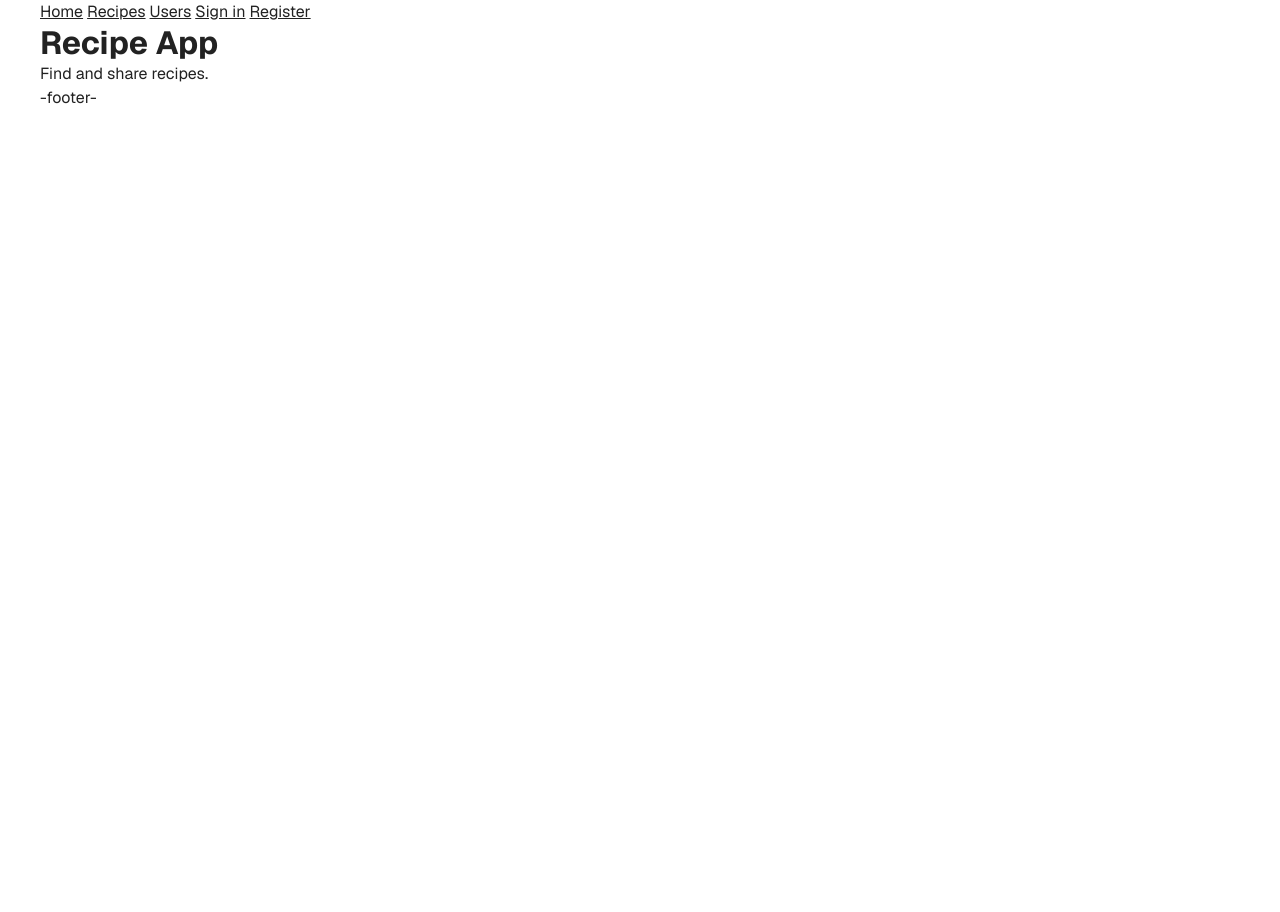
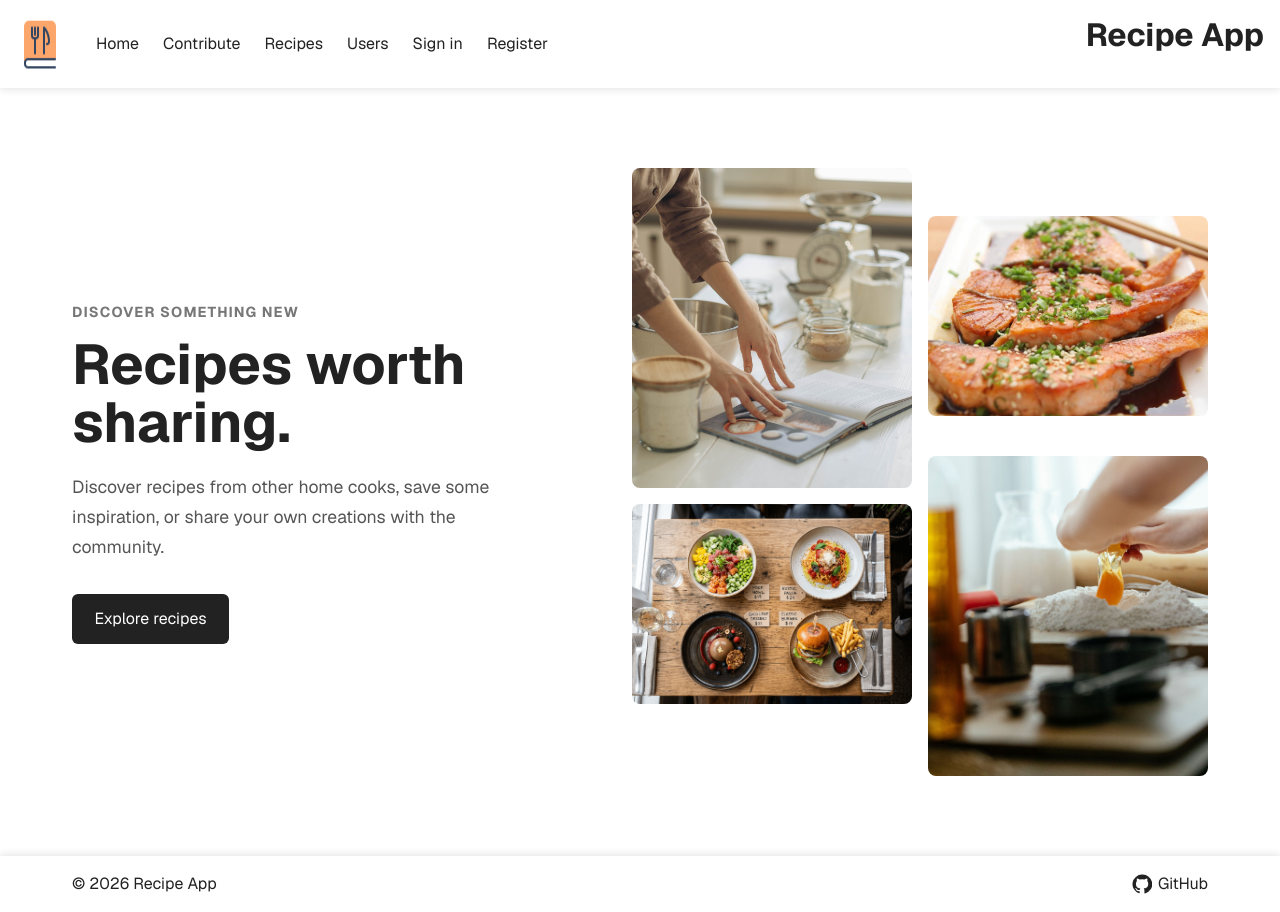
Before and after one commit to oskari6/web-project-recipes, a Flask app: page / in a window 1280 px wide. Before the commit the page ends 104 px from the top, so only its background shows below. Run offline with Flask 3, Linux system fonts and the light colour scheme.

Commit message:
Kotisivun hero kuvat ja tyylit

```diff
--- a/static/css/main.css
+++ b/static/css/main.css
@@ -174,6 +174,146 @@ dialog::backdrop {
   }
 }
 
+header {
+  width: 100%;
+  background: var(--color-background);
+  box-shadow: 0 2px 8px rgba(0, 0, 0, 0.1);
+  display: flex;
+  padding: 1em;
+}
+
+header nav {
+  display: flex;
+  align-items: center;
+  gap: 1.5rem;
+
+  max-width: 1200px;
+  margin: 0 auto;
+  padding: 1rem 2rem;
+}
+
+header nav a {
+  color: #222;
+  text-decoration: none;
+}
+
+header nav a:hover {
+  text-decoration: underline;
+  font-weight: bold;
+}
+
+footer {
+  width: 100%;
+  background: var(--color-background);
+  box-shadow: 0 -2px 8px rgba(0, 0, 0, 0.1);
+  margin-top: auto;
+}
+
+.footer-container {
+  max-width: 1200px;
+  margin: 0 auto;
+  padding: 1rem 2rem;
+
+  display: flex;
+  align-items: center;
+  justify-content: space-between;
+}
+
+.footer-container a {
+  color: #222;
+  text-decoration: none;
+  display: flex;
+  align-items: center;
+  gap: 0.4rem;
+}
+
+.footer-container a:hover {
+  text-decoration: underline;
+}
+
+.hero {
+  max-width: 1200px;
+  margin: 0 auto;
+  padding: 5rem 2rem;
+
+  display: grid;
+  grid-template-columns: 1fr 1.2fr;
+  align-items: center;
+  gap: 5rem;
+}
+
+/* Text */
+
+.hero-text {
+  max-width: 500px;
+}
+
+.hero-label {
+  font-size: 0.9rem;
+  font-weight: bold;
+  text-transform: uppercase;
+  letter-spacing: 0.08em;
+  color: #777;
+}
+
+.hero h1 {
+  font-size: 3.5rem;
+  line-height: 1.05;
+  margin: 0.7rem 0 1.2rem;
+}
+
+.hero p {
+  font-size: 1.1rem;
+  line-height: 1.7;
+  color: #555;
+  margin-bottom: 2rem;
+}
+
+.hero-button {
+  display: inline-block;
+  padding: 0.8rem 1.4rem;
+
+  background: #222;
+  color: var(--color-background);
+  text-decoration: none;
+  border-radius: 6px;
+}
+
+.hero-button:hover {
+  background: #444;
+}
+
+/* Images */
+
+.hero-images {
+  display: grid;
+  grid-template-columns: 1fr 1fr;
+  gap: 1rem;
+}
+
+.hero-image {
+  width: 100%;
+  object-fit: cover;
+  border-radius: 8px;
+}
+
+.hero-image.vertical {
+  height: 320px;
+}
+
+.hero-image.horizontal {
+  height: 200px;
+}
+
+/* staggered layout */
+.hero-image:nth-child(2) {
+  margin-top: 3rem;
+}
+
+.hero-image:nth-child(4) {
+  margin-top: -3rem;
+}
+
 /* Accessibility */
 :focus-visible {
   outline: 2px solid currentColor;
--- a/templates/base.html
+++ b/templates/base.html
@@ -13,26 +13,44 @@
 
   <body>
     <header>
+    <img src="/static/images/icon.png"/>
       <nav class="container">
         <a href="/">Home</a>
+        <a href="/recipes/create">Contribute</a>
         <a href="/recipes">Recipes</a>
         <a href="/users">Users</a>
         {% if session.user_id %}
           {% include "auth/logout.html" %}
-          <b><span>Signed in as {{ session.username }}</span></b>
+          <a href="/users/{{session.user_id}}">Sign in</a>
         {% else %}
-        <a href="/auth/login">Sign in</a>
-        <a href="/auth/register">Register</a>
+          <a href="/auth/login">Sign in</a>
+          <a href="/auth/register">Register</a>
         {% endif %}
       </nav>
+        <h1 style="margin-left: auto; white-space: nowrap;">Recipe App</h1>
     </header>
 
     <main class="container">
       {% block content %}{% endblock %}
     </main>
 
-    <footer class="container">
-      <span>-footer-</span>
+    <footer>
+      <div class="footer-container">
+        <span>&copy; 2026 Recipe App</span>
+
+          <a href="https://github.com/oskari6/web-project-recipes" target="_blank" rel="noopener noreferrer">
+            <svg
+              width="20"
+              height="20"
+              viewBox="0 0 24 24"
+              fill="currentColor"
+              aria-hidden="true"
+            >
+              <path d="M12 .7a11.5 11.5 0 0 0-3.6 22.4c.6.1.8-.2.8-.5v-2c-3.3.7-4-1.4-4-1.4-.5-1.4-1.3-1.8-1.3-1.8-1.1-.7.1-.7.1-.7 1.2.1 1.8 1.2 1.8 1.2 1.1 1.8 2.8 1.3 3.5 1 .1-.8.4-1.3.8-1.6-2.6-.3-5.4-1.3-5.4-5.7 0-1.3.5-2.3 1.2-3.1-.1-.3-.5-1.5.1-3.1 0 0 1-.3 3.2 1.2a11 11 0 0 1 5.8 0c2.2-1.5 3.2-1.2 3.2-1.2.6 1.6.2 2.8.1 3.1.8.8 1.2 1.8 1.2 3.1 0 4.4-2.7 5.4-5.4 5.7.4.4.8 1.1.8 2.2v3.3c0 .3.2.6.8.5A11.5 11.5 0 0 0 12 .7z"/>
+            </svg>
+            GitHub
+          </a>
+      </div>
     </footer>
   </body>
 </html>
--- a/templates/home.html
+++ b/templates/home.html
@@ -1,6 +1,42 @@
 {% extends "base.html" %}
 {% block title %}Home - Recipe App{% endblock %}
 {% block content %}
-  <h1>Recipe App</h1>
-  <span>Find and share recipes.</span>
+  <section class="hero">
+  <div class="hero-text">
+    <span class="hero-label">Discover something new</span>
+    <h1>Recipes worth sharing.</h1>
+    <p>
+      Discover recipes from other home cooks, save some inspiration,
+      or share your own creations with the community.
+    </p>
+
+    <a href="/recipes" class="hero-button">Explore recipes</a>
+  </div>
+
+  <div class="hero-images">
+    <img
+      class="hero-image vertical"
+      src="{{ url_for('static', filename='images/hero3.jpg') }}"
+      alt="Recipe"
+    >
+
+    <img
+      class="hero-image horizontal"
+      src="{{ url_for('static', filename='images/hero2.jpg') }}"
+      alt="Recipe"
+    >
+
+    <img
+      class="hero-image horizontal"
+      src="{{ url_for('static', filename='images/hero1.png') }}"
+      alt="Recipe"
+    >
+
+    <img
+      class="hero-image vertical"
+      src="{{ url_for('static', filename='images/hero4.jpg') }}"
+      alt="Recipe"
+    >
+  </div>
+</section>
 {% endblock %}
```
Also changed, not shown: static/images/hero1.png (added), static/images/hero2.jpg (added), static/images/hero3.jpg (added), static/images/hero4.jpg (added), static/images/hero5.jpg (added), static/images/hero6.jpg (added), static/images/hero7.jpg (added), static/images/icon.png (added).
